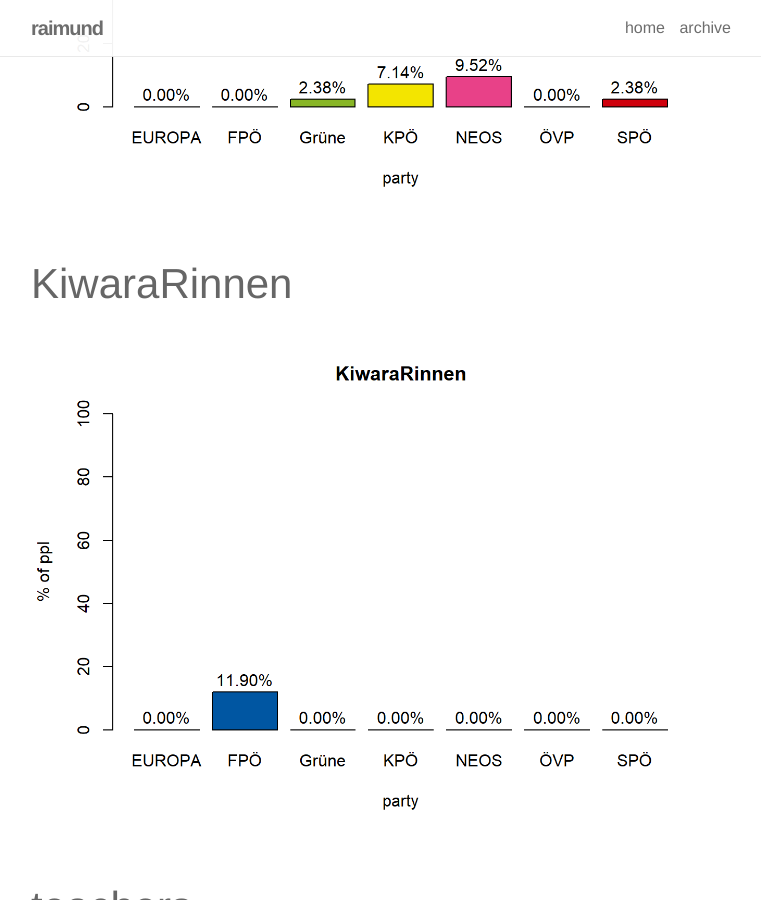
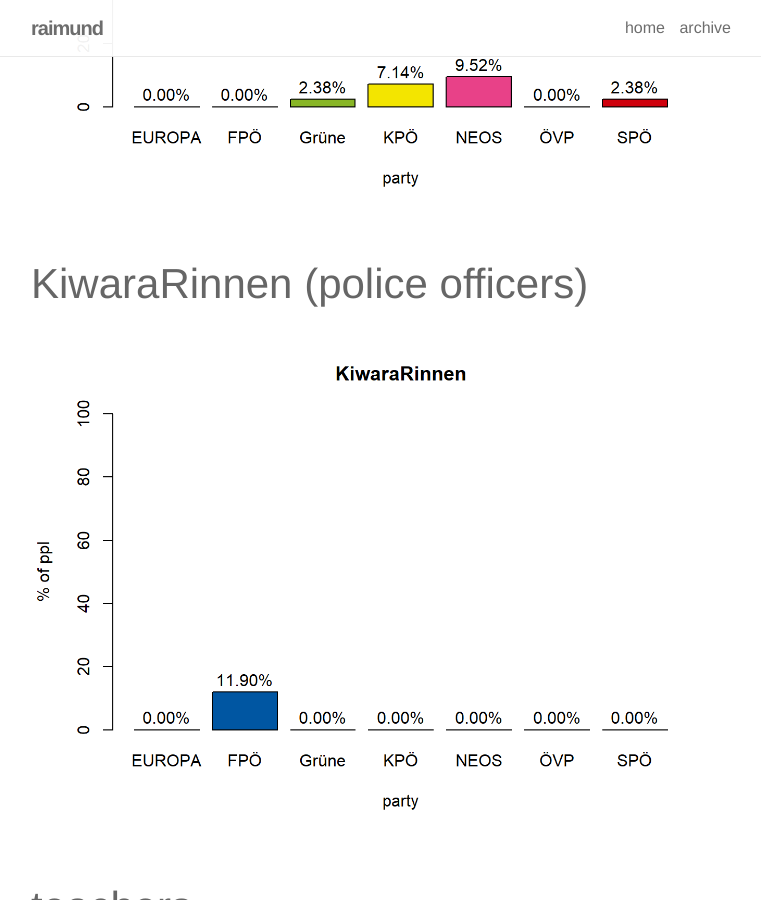
Before and after one commit to raaaimund/raaaimund.github.io, a Jekyll site: the page built from _posts/2019-05-19-eu-election-2019-austria.md, in a window 1280 px wide and 900 px high, scrolled down 2887 px. Shown: the whole window, without its empty margins (259-1020 px from the left). Built offline with Jekyll 4.4.1, drawn with Linux system fonts in a browser that asks for light colours; nearby versions of some CDN libraries; comment, search, counter and statistics services are not loaded.

```diff
--- a/_posts/2019-05-19-eu-election-2019-austria.md
+++ b/_posts/2019-05-19-eu-election-2019-austria.md
@@ -45,7 +45,7 @@
 
 ![itgng][itgng]
 
-## KiwaraRinnen
+## KiwaraRinnen (police officers)
 
 ![kiwararinnen][kiwararinnen]
 
```
Also changed, not shown: README.md.
